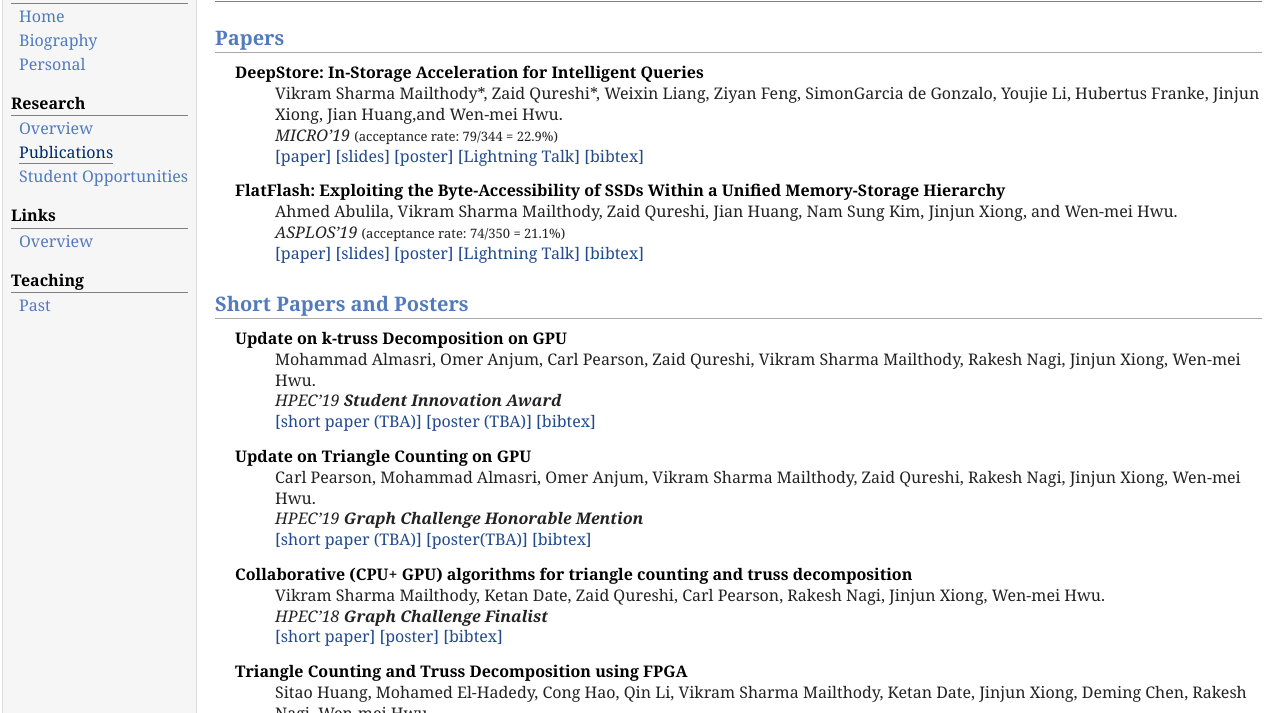
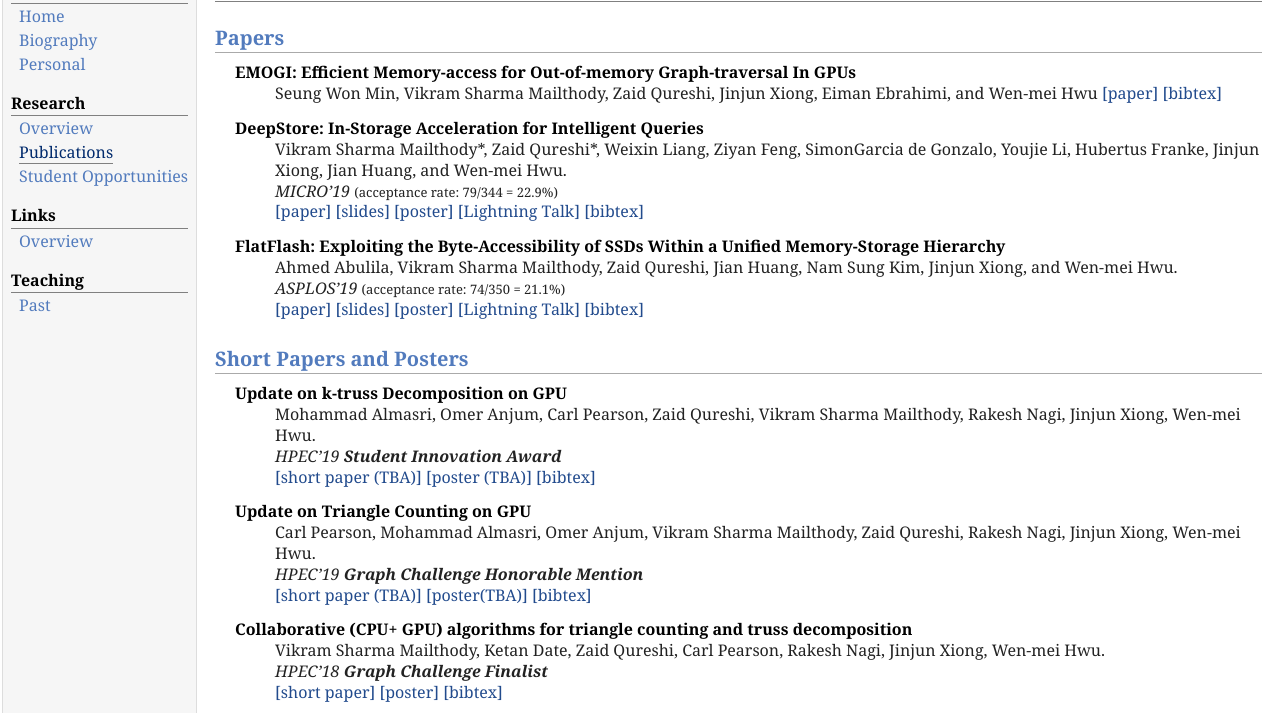
Before and after one commit to msharmavikram/msharmavikram.github.io, a plain HTML site: page publications.html in a window 1280 px wide. Shown: the part 48-761 px from the top of the page. Drawn offline with Linux system fonts and the light colour scheme.

Commit message:
updated website

```diff
--- a/publications.html
+++ b/publications.html
@@ -39,9 +39,15 @@ try {
 </div>
 <h2>Papers</h2>
 <dl>
+<dt><b>EMOGI: Efficient Memory-access for Out-of-memory Graph-traversal In GPUs</b></dt>
+<dd><p>
+Seung Won Min, Vikram Sharma Mailthody, Zaid Qureshi, Jinjun Xiong, Eiman Ebrahimi, and Wen-mei Hwu
+<a href="publications/paper/paper-emogi-arxiv.pdf">[paper]</a> <a href="publications/bib/bib-emogi-arxiv.bib">[bibtex]</a> </p></dd>
+</dl>
+<dl>
 <dt><b>DeepStore: In-Storage Acceleration for Intelligent Queries</b></dt>
 <dd><p>
-Vikram Sharma Mailthody*, Zaid Qureshi*, Weixin Liang, Ziyan Feng, SimonGarcia de Gonzalo, Youjie Li, Hubertus Franke, Jinjun Xiong, Jian Huang,and Wen-mei Hwu. <br />
+Vikram Sharma Mailthody*, Zaid Qureshi*, Weixin Liang, Ziyan Feng, SimonGarcia de Gonzalo, Youjie Li, Hubertus Franke, Jinjun Xiong, Jian Huang, and Wen-mei Hwu. <br />
 <i>MICRO&rsquo;19</i> <font size=-1>(acceptance rate: 79/344 = 22.9%)</font><br />
 <a href="publications/paper/paper-deepstore-micro19.pdf">[paper]</a> <a href="publications/slides/slides-deepstore-micro19.pptx">[slides]</a> <a href="publications/poster/poster-deepstore-micro19.pdf">[poster]</a> <a href="https://www.youtube.com/watch?v=tARba2y9iH8">[Lightning Talk]</a> <a href="publications/bib/bib-deepstore-micro19.bib">[bibtex]</a> </p></dd>
 </dl>
```
Also changed, not shown: index.html (+2 -2 lines), 4 other files.
